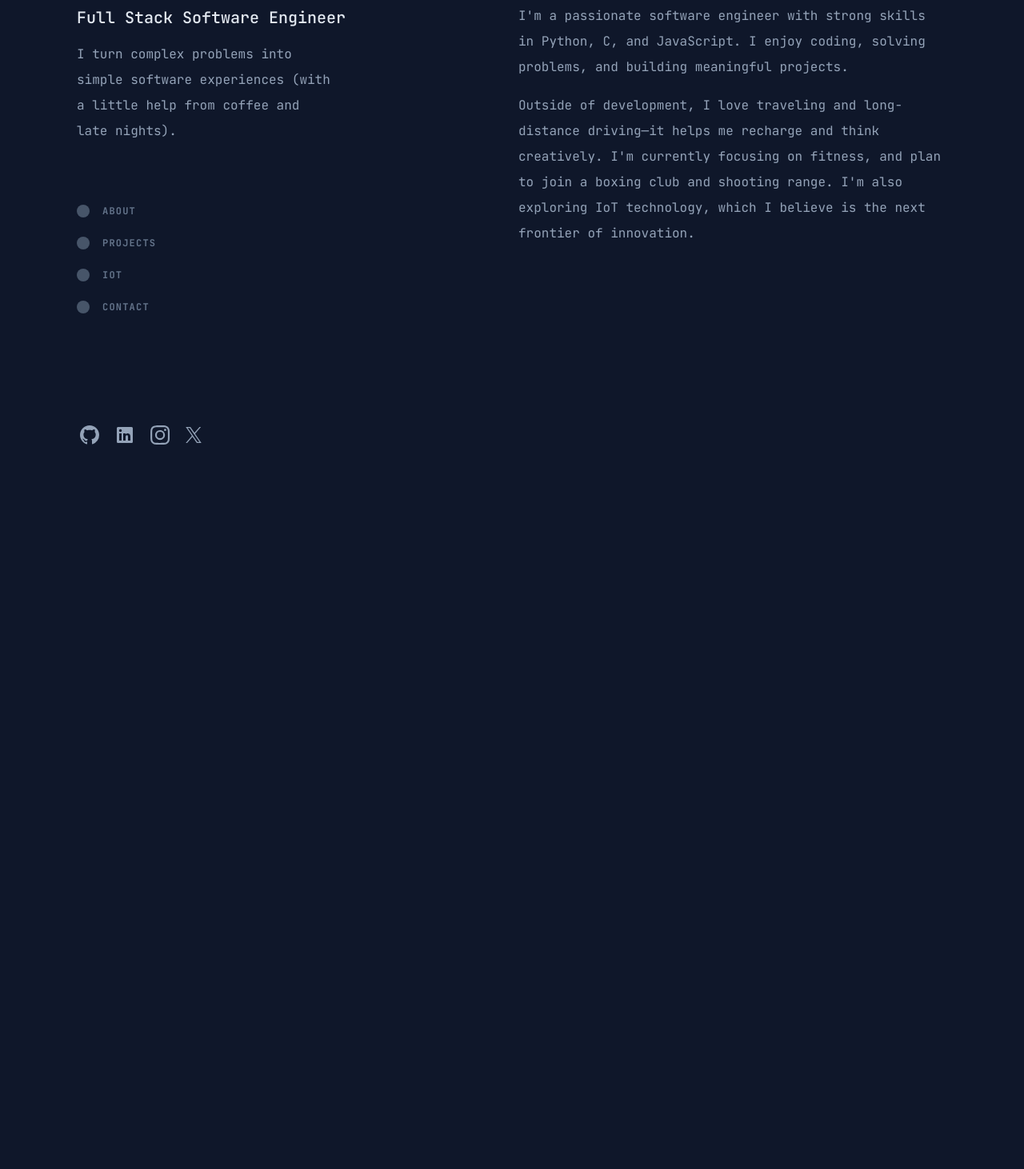
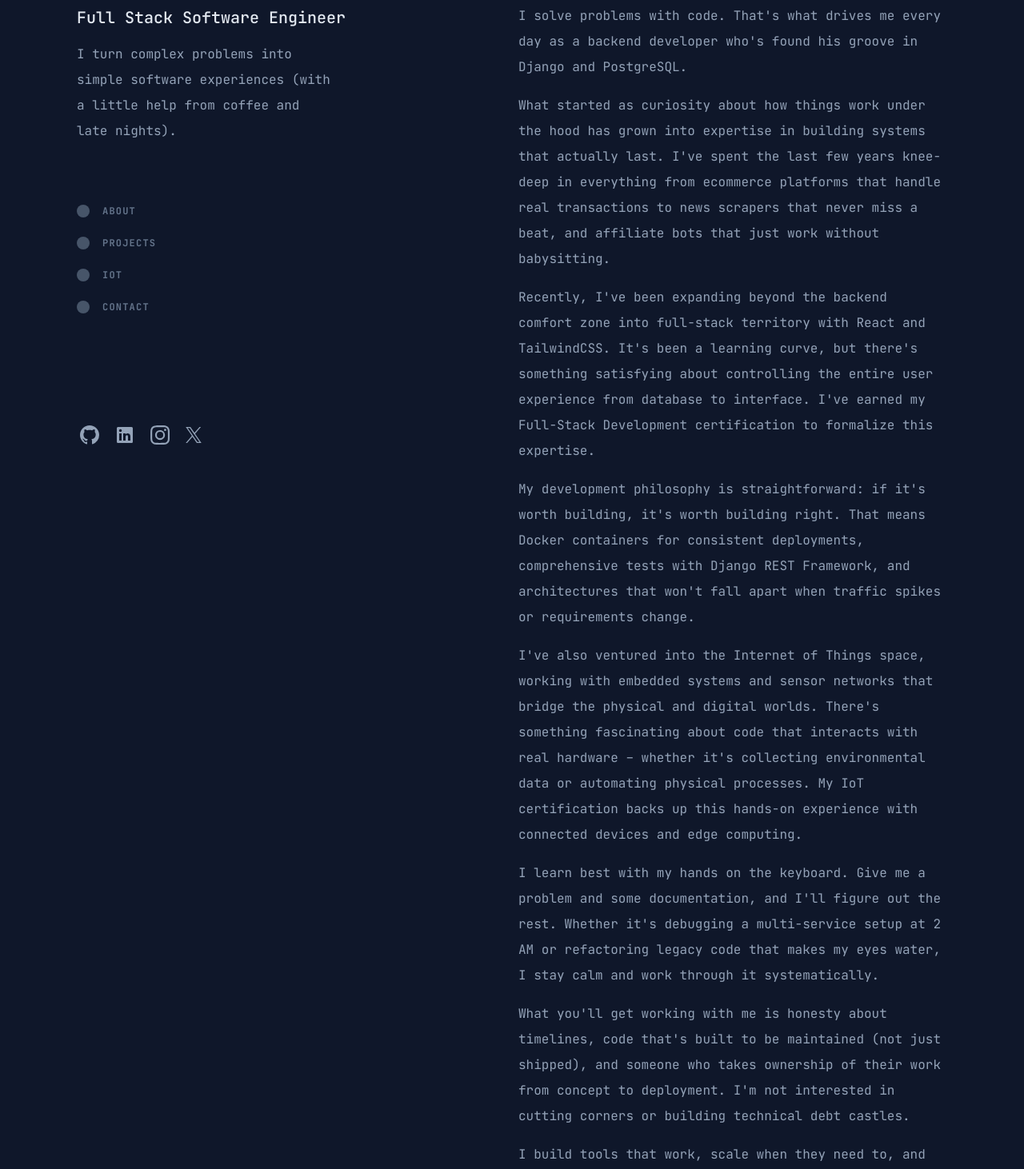
Before and after one commit to M0imaritim/portfolio-2, a Next.js app: page /about in a window 1280 px wide. Shown: the part 148-1610 px from the top of the page at 80% size. Before the commit the page ends 800 px from the top, so only its background shows below. Built offline with nearby package versions, Linux system fonts and the light colour scheme.

Commit message:
about me update

```diff
--- a/components/ui/About.jsx
+++ b/components/ui/About.jsx
@@ -17,13 +17,22 @@ const About = () => {
             </header>
 
             <div>
-                <p className='mb-4'>
-                    I&apos;m a passionate software engineer with strong skills in Python, C, and JavaScript. I enjoy coding, solving problems, and building meaningful projects.
-                </p>
-                <p className='mb-4'>
-                    Outside of development, I love traveling and long-distance driving—it helps me recharge and think creatively. I&apos;m currently focusing on fitness, and plan to join a boxing club and shooting range. I&apos;m also exploring IoT technology, which I believe is the next frontier of innovation.
-                </p>
-            </div>
+  <p className="mb-4">I solve problems with code. That&apos;s what drives me every day as a backend developer who&apos;s found his groove in Django and PostgreSQL.</p>
+
+  <p className="mb-4">What started as curiosity about how things work under the hood has grown into expertise in building systems that actually last. I&apos;ve spent the last few years knee-deep in everything from ecommerce platforms that handle real transactions to news scrapers that never miss a beat, and affiliate bots that just work without babysitting.</p>
+
+  <p className="mb-4">Recently, I&apos;ve been expanding beyond the backend comfort zone into full-stack territory with React and TailwindCSS. It&apos;s been a learning curve, but there&apos;s something satisfying about controlling the entire user experience from database to interface. I&apos;ve earned my <a href="https://drive.google.com/file/d/1XddbL9xZCQ8dg2EbGjRwXQm1GR5X4_oP/view?usp=sharing" target="_blank">Full-Stack Development certification</a> to formalize this expertise.</p>
+
+  <p className="mb-4">My development philosophy is straightforward: if it&apos;s worth building, it&apos;s worth building right. That means Docker containers for consistent deployments, comprehensive tests with Django REST Framework, and architectures that won&apos;t fall apart when traffic spikes or requirements change.</p>
+
+  <p className="mb-4">I&apos;ve also ventured into the Internet of Things space, working with embedded systems and sensor networks that bridge the physical and digital worlds. There&apos;s something fascinating about code that interacts with real hardware – whether it&apos;s collecting environmental data or automating physical processes. My <a href="https://drive.google.com/file/d/1F1AepLcKeKu7G4XMAlY2YCEDGK4YkwgX/view?usp=sharing" target="_blank">IoT certification</a> backs up this hands-on experience with connected devices and edge computing.</p>
+
+  <p className="mb-4">I learn best with my hands on the keyboard. Give me a problem and some documentation, and I&apos;ll figure out the rest. Whether it&apos;s debugging a multi-service setup at 2 AM or refactoring legacy code that makes my eyes water, I stay calm and work through it systematically.</p>
+
+  <p className="mb-4">What you&apos;ll get working with me is honesty about timelines, code that&apos;s built to be maintained (not just shipped), and someone who takes ownership of their work from concept to deployment. I&apos;m not interested in cutting corners or building technical debt castles.</p>
+
+  <p className="mb-4">I build tools that work, scale when they need to, and make sense to the next developer who has to touch them.</p>
+</div>
         </section>
     );
 };
--- a/components/ui/IOT.jsx
+++ b/components/ui/IOT.jsx
@@ -11,13 +11,13 @@ const IoTSection = () => {
                     I am learning and working on Internet of Things (IoT), focusing on:
                 </p>
                 <ul className="text-left list-disc list-inside space-y-2 text-slate-200 dark:text-gray-300 p-4">
-                    <li>🛠️ <strong>Embedded Systems</strong> - Designing circuits and programming microcontrollers.</li>
-                    <li>📡 <strong>Sensor Integrations</strong> - Connecting and collecting data from sensors.</li>
-                    <li>☁️ <strong>IoT Cloud Platforms</strong> - Sending and analyzing data on the cloud.</li>
-                    <li>🤖 <strong>Automation & Control</strong> - Implementing smart systems.</li>
+                    <li><strong>Embedded Systems</strong> - Designing circuits and programming microcontrollers.</li>
+                    <li><strong>Sensor Integrations</strong> - Connecting and collecting data from sensors.</li>
+                    <li><strong>IoT Cloud Platforms</strong> - Sending and analyzing data on the cloud.</li>
+                    <li><strong>Automation & Control</strong> - Implementing smart systems.</li>
                 </ul>
                 <div className="mt-6 px-4">
-                    <h3 className="text-lg font-semibold text-slate-200">📂 IoT Projects</h3>
+                    <h3 className="text-lg font-semibold text-slate-200">IoT Projects</h3>
                     <ul className="mt-2 space-y-2">
                         <li>
                             🔗 <a href="https://github.com/M0imaritim/SmartHomeSystems" target="_blank" rel="noopener noreferrer" className="text-blue-400 hover:underline">
```
